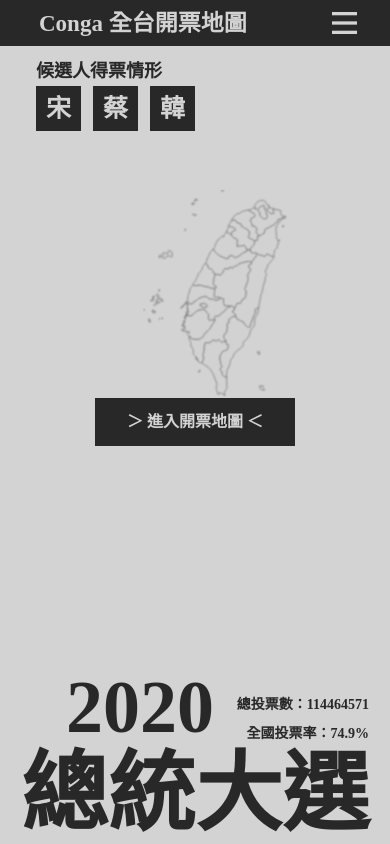
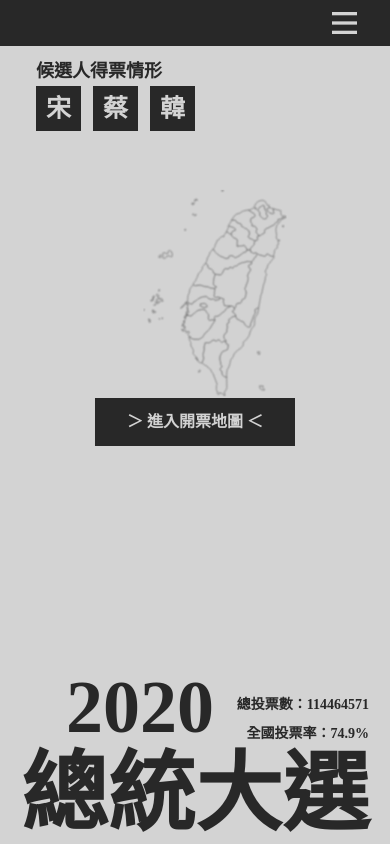
Before and after one commit to Conga-TheF2E/historical-election-map, a Next.js app: page / in a window 390 px wide. Built offline with nearby package versions, Linux system fonts and the light colour scheme; a web font is replaced by a local one.

Commit message:
趕工中

```diff
--- a/components/Map/index.js
+++ b/components/Map/index.js
@@ -107,7 +107,7 @@ function Map({
 
   const resetMap = () => {
     setCityCode("");
-
+    setSelectedCity(null);
     setTransformPosition({
       dx: 0,
       dy: 0,
@@ -122,6 +122,7 @@ function Map({
         enteredSecondPage ? "z-20" : "z-0"
       }`}
     >
+      {/* <MapBg cityDetail={cityDetail} selectedCity={selectedCity} /> */}
       <div
         className={`relative h-screen w-screen transform duration-150 ease-in will-change-transform xl:container xl:w-auto`}
         style={{
@@ -221,7 +222,6 @@ function Map({
         </div>
       )}
 
-      {/* <MapBg cityDetail={cityDetail} selectedCity={selectedCity} /> */}
       <ColorBar
         mapMode={mapMode}
         selectedCity={selectedCity}
--- a/components/layout/Index.js
+++ b/components/layout/Index.js
@@ -103,7 +103,7 @@ function Index({
   }, []);
   return (
     <>
-      <div className="absolute  h-[46px] w-full bg-gray900 md:h-20 xl:hidden"></div>
+      <div className="absolute  z-10 h-[46px] w-full bg-gray900 md:h-20 xl:hidden"></div>
       <div className="relative mx-auto h-screen w-[348px] text-gray900 md:w-[768px] xl:w-[1320px]">
         <h1
           id="navTitle"
```
